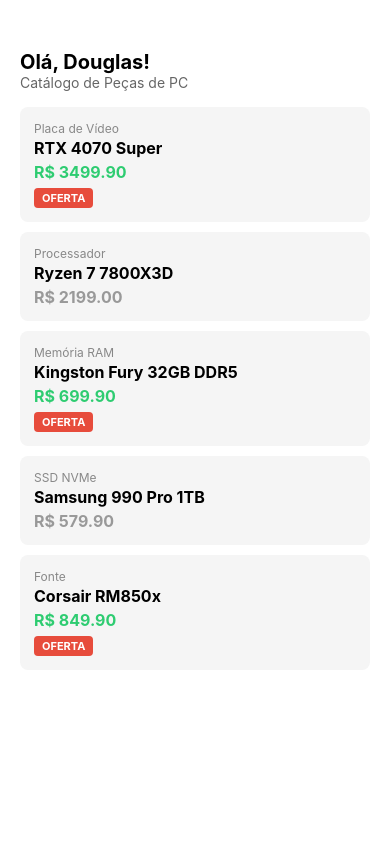
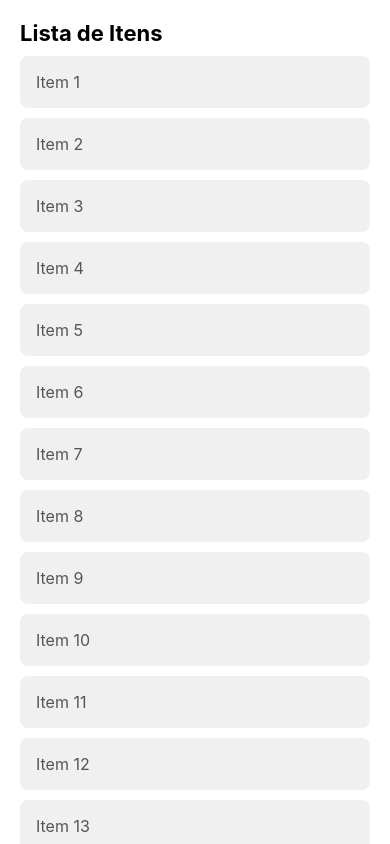
Before and after one commit to douglasauniv-design/pdm-atividades, a React Native app: screen / in a window 390 px wide. Built offline with nearby package versions, Linux system fonts and the light colour scheme.

Commit message:
atividade-02: screen wrappers fullscreen e scrollable

```diff
--- a/App.tsx
+++ b/App.tsx
@@ -1,104 +1,67 @@
-// Atividade 1: Catálogo de Itens Dinâmico
-// Tema: Catálogo de Peças de PC
+// Atividade 2: Screen Wrappers
+// Para testar, comente/descomente os retornos abaixo
 
-import { StatusBar } from "expo-status-bar";
-import { StyleSheet, Text, View, ScrollView } from "react-native";
+import { StyleSheet, Text, View } from "react-native";
+import ScreenWrapperFullscreen from "./src/components/screen-wrappers/ScreenWrapperFullscreen";
+import ScreenWrapperScrollable from "./src/components/screen-wrappers/ScreenWrapperScrollable";
 
 export default function App() {
-  // Nome do usuário para saudação
-  const userName: string = "Douglas";
+  // ═══════════════════════════════════════════
+  // TESTE 1: ScreenWrapperFullscreen (centralizado)
+  // Comente este bloco para testar o Scrollable
+  // ═══════════════════════════════════════════
+  //return (
+    //<ScreenWrapperFullscreen center gap={12}>
+      //<Text style={styles.title}>Tela de Acesso</Text>
+//      <Text style={styles.text}>Conteúdo centralizado na tela</Text>
+//      <View style={styles.box}>
+   //     <Text style={styles.boxText}>Login</Text>
+ //     </View>
+  //  </ScreenWrapperFullscreen>
+ // );
 
-  // Lista de peças de PC com nome, preço, categoria e indicador de oferta
-  const dataList = [
-    { name: "RTX 4070 Super", price: 3499.9, category: "Placa de Vídeo", onSale: true },
-    { name: "Ryzen 7 7800X3D", price: 2199.0, category: "Processador", onSale: false },
-    { name: "Kingston Fury 32GB DDR5", price: 699.9, category: "Memória RAM", onSale: true },
-    { name: "Samsung 990 Pro 1TB", price: 579.9, category: "SSD NVMe", onSale: false },
-    { name: "Corsair RM850x", price: 849.9, category: "Fonte", onSale: true },
-  ];
-
-  return (
-    <ScrollView style={styles.screen}>
-      <StatusBar style="auto" />
-
-      {/* Saudação com interpolação da variável userName */}
-      <Text style={styles.greeting}>Olá, {userName}!</Text>
-      <Text style={styles.subtitle}>Catálogo de Peças de PC</Text>
-
-      {/* Loop de renderização com .map(), usando index como key */}
-      {dataList.map((item, index) => (
-        <View key={index} style={styles.card}>
-          {/* Categoria do item */}
-          <Text style={styles.category}>{item.category}</Text>
-
-          {/* Nome do item */}
-          <Text style={styles.name}>{item.name}</Text>
-
-          {/* Preço com cor condicional: verde se em oferta, cinza caso contrário */}
-          <Text
-            style={[
-              styles.price,
-              { color: item.onSale ? "#2ecc71" : "#999" },
-            ]}
-          >
-            R$ {item.price.toFixed(2)}
-          </Text>
-
-          {/* Badge de oferta exibido apenas quando onSale é true */}
-          {item.onSale && <Text style={styles.badge}>OFERTA</Text>}
-        </View>
-      ))}
-    </ScrollView>
-  );
+  // ═══════════════════════════════════════════
+  // TESTE 2: ScreenWrapperScrollable (com rolagem)
+  // Descomente este bloco e comente o de cima
+  // ═══════════════════════════════════════════
+   return (
+     <ScreenWrapperScrollable
+       gap={10}
+       onRefresh={() => console.log("Atualizando...")}
+     >
+       <Text style={styles.title}>Lista de Itens</Text>
+       {Array.from({ length: 20 }, (_, i) => (
+         <View key={i} style={styles.card}>
+           <Text style={styles.text}>Item {i + 1}</Text>
+         </View>
+       ))}
+     </ScreenWrapperScrollable>
+   );
 }
 
-// Estilos do componente
 const styles = StyleSheet.create({
-  screen: {
-    flex: 1,
-    backgroundColor: "#fff",
-    padding: 20,
-    paddingTop: 50,
-  },
-  greeting: {
-    fontSize: 20,
+  title: {
+    fontSize: 22,
     fontWeight: "bold",
   },
-  subtitle: {
-    fontSize: 14,
-    color: "#666",
-    marginBottom: 16,
+  text: {
+    fontSize: 16,
+    color: "#555",
+  },
+  box: {
+    backgroundColor: "#3498db",
+    paddingHorizontal: 32,
+    paddingVertical: 12,
+    borderRadius: 8,
+  },
+  boxText: {
+    color: "#fff",
+    fontWeight: "bold",
+    fontSize: 16,
   },
   card: {
-    backgroundColor: "#f5f5f5",
+    backgroundColor: "#f0f0f0",
+    padding: 16,
     borderRadius: 8,
-    padding: 14,
-    marginBottom: 10,
-  },
-  category: {
-    fontSize: 12,
-    color: "#888",
-    marginBottom: 2,
-  },
-  name: {
-    fontSize: 16,
-    fontWeight: "bold",
-    marginBottom: 4,
-  },
-  price: {
-    fontSize: 16,
-    fontWeight: "bold",
-  },
-  badge: {
-    alignSelf: "flex-start",
-    backgroundColor: "#e74c3c",
-    color: "#fff",
-    fontSize: 11,
-    fontWeight: "bold",
-    paddingHorizontal: 8,
-    paddingVertical: 3,
-    borderRadius: 4,
-    marginTop: 6,
-    overflow: "hidden",
   },
 });
--- /dev/null
+++ b/src/components/screen-wrappers/ScreenWrapperFullscreen.tsx
@@ -0,0 +1,48 @@
+// Componente ScreenWrapperFullscreen
+// Wrapper de tela cheia, ideal para telas de login, splash screens, etc.
+
+import React from "react";
+import { StyleSheet, View } from "react-native";
+import { StatusBar } from "expo-status-bar";
+
+// Contrato de props do componente
+type ScreenWrapperFullscreenProps = {
+  children: React.ReactNode;
+  center?: boolean;
+  padding?: number;
+  gap?: number;
+};
+
+export default function ScreenWrapperFullscreen({
+  children,
+  center,
+  padding = 20,
+  gap,
+}: ScreenWrapperFullscreenProps) {
+  return (
+    <View
+      style={[
+        styles.container,
+        { padding },
+        // Centraliza o conteúdo vertical e horizontalmente se center for true
+        center && styles.centered,
+        // Aplica gap entre os elementos internos se informado
+        gap !== undefined && { gap },
+      ]}
+    >
+      <StatusBar style="auto" />
+      {children}
+    </View>
+  );
+}
+
+const styles = StyleSheet.create({
+  container: {
+    flex: 1,
+    backgroundColor: "#fff",
+  },
+  centered: {
+    justifyContent: "center",
+    alignItems: "center",
+  },
+});
--- /dev/null
+++ b/src/components/screen-wrappers/ScreenWrapperScrollable.tsx
@@ -0,0 +1,59 @@
+// Componente ScreenWrapperScrollable
+// Wrapper com rolagem, ideal para telas com muito conteúdo (listas, formulários)
+
+import React, { useState, useCallback } from "react";
+import { StyleSheet, ScrollView, RefreshControl } from "react-native";
+import { StatusBar } from "expo-status-bar";
+
+// Contrato de props do componente
+type ScreenWrapperScrollableProps = {
+  children: React.ReactNode;
+  padding?: number;
+  gap?: number;
+  onRefresh?: () => void;
+};
+
+export default function ScreenWrapperScrollable({
+  children,
+  padding = 20,
+  gap,
+  onRefresh,
+}: ScreenWrapperScrollableProps) {
+  // Estado que controla a animação de "puxar para atualizar"
+  const [refreshing, setRefreshing] = useState<boolean>(false);
+
+  // Função chamada ao puxar a tela para baixo
+  const handleRefresh = useCallback(() => {
+    if (!onRefresh) return;
+    setRefreshing(true);
+    onRefresh();
+    // Simula o fim do carregamento após 1 segundo
+    setTimeout(() => setRefreshing(false), 1000);
+  }, [onRefresh]);
+
+  return (
+    <ScrollView
+      style={styles.container}
+      contentContainerStyle={[
+        { padding },
+        gap !== undefined && { gap },
+      ]}
+      // Habilita o RefreshControl somente se onRefresh foi passado
+      refreshControl={
+        onRefresh ? (
+          <RefreshControl refreshing={refreshing} onRefresh={handleRefresh} />
+        ) : undefined
+      }
+    >
+      <StatusBar style="auto" />
+      {children}
+    </ScrollView>
+  );
+}
+
+const styles = StyleSheet.create({
+  container: {
+    flex: 1,
+    backgroundColor: "#fff",
+  },
+});
```
